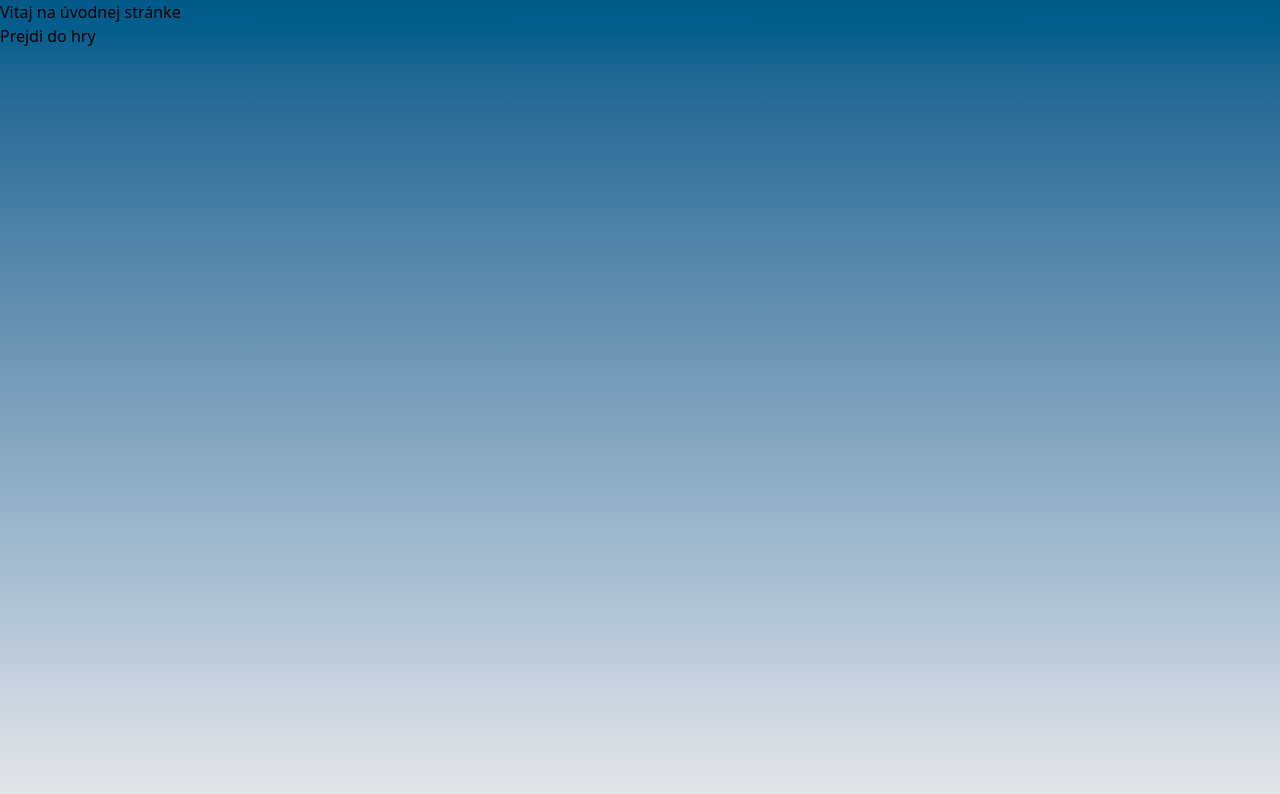
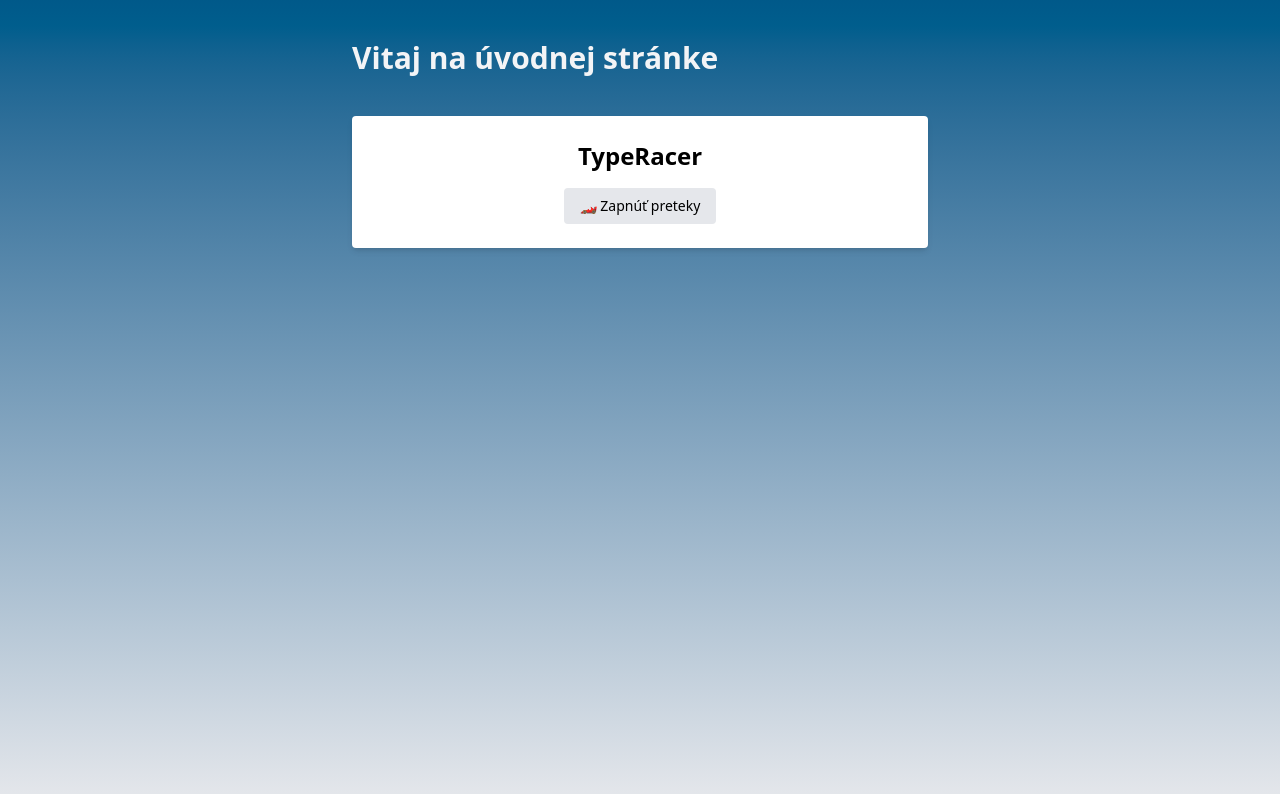
Before and after one commit to JohnyCarrot/TypeRacer, a React (Vite) app in the folder frontend/: page / in a window 1280 px wide. Shown: the top 794 px of the page. Built offline with nearby package versions, Linux system fonts and the light colour scheme.

Commit message:
feat: vytvorenie Welcome page aj s hlavickou

```diff
--- /dev/null
+++ b/frontend/src/components/WelcomePage.tsx
@@ -0,0 +1,16 @@
+export default function WelcomePage() {
+    return (
+        <div className="bg-white p-6 rounded shadow-md max-w-xl mx-auto mt-10 text-center">
+            <h2 className="text-2xl font-bold mb-4">TypeRacer</h2>
+
+            <div className="flex justify-center gap-4">
+                <button
+                    onClick={() => (window.location.href = '/singleplayer')}
+                    className="bg-gray-200 hover:bg-gray-300 text-sm px-4 py-2 rounded"
+                >
+                    🏎 Zapnúť preteky
+                </button>
+            </div>
+        </div>
+    )
+}
--- a/frontend/src/pages/index.tsx
+++ b/frontend/src/pages/index.tsx
@@ -1,7 +1,11 @@
+import Header from "../components/Header"
+import WelcomePage from "../components/WelcomePage"
+
 const Home = () => (
-    <div>
-        <h1>Vitaj na úvodnej stránke</h1>
-        <a href="/singleplayer">Prejdi do hry</a>
+    <div className="pt-10 max-w-xl mx-auto text-center">
+        <Header
+            heading="Vitaj na úvodnej stránke"/>
+        <WelcomePage />
     </div>
 )
 
```
